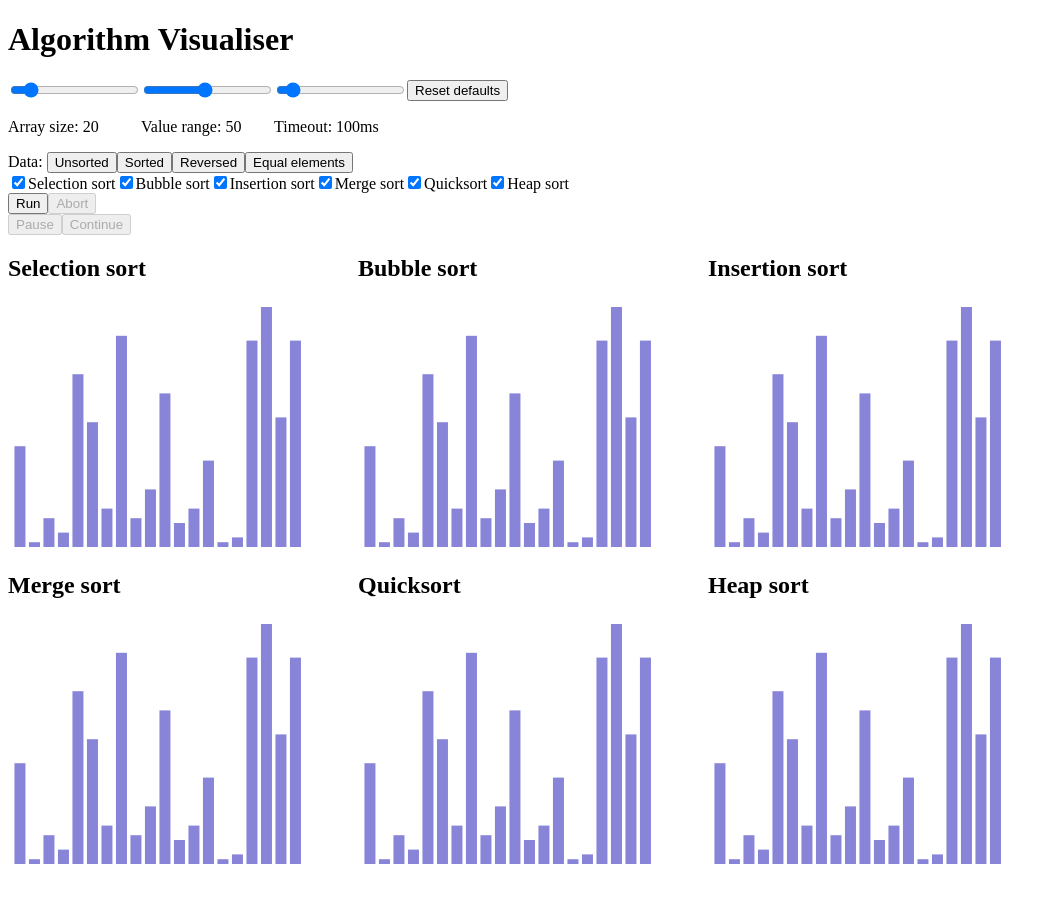
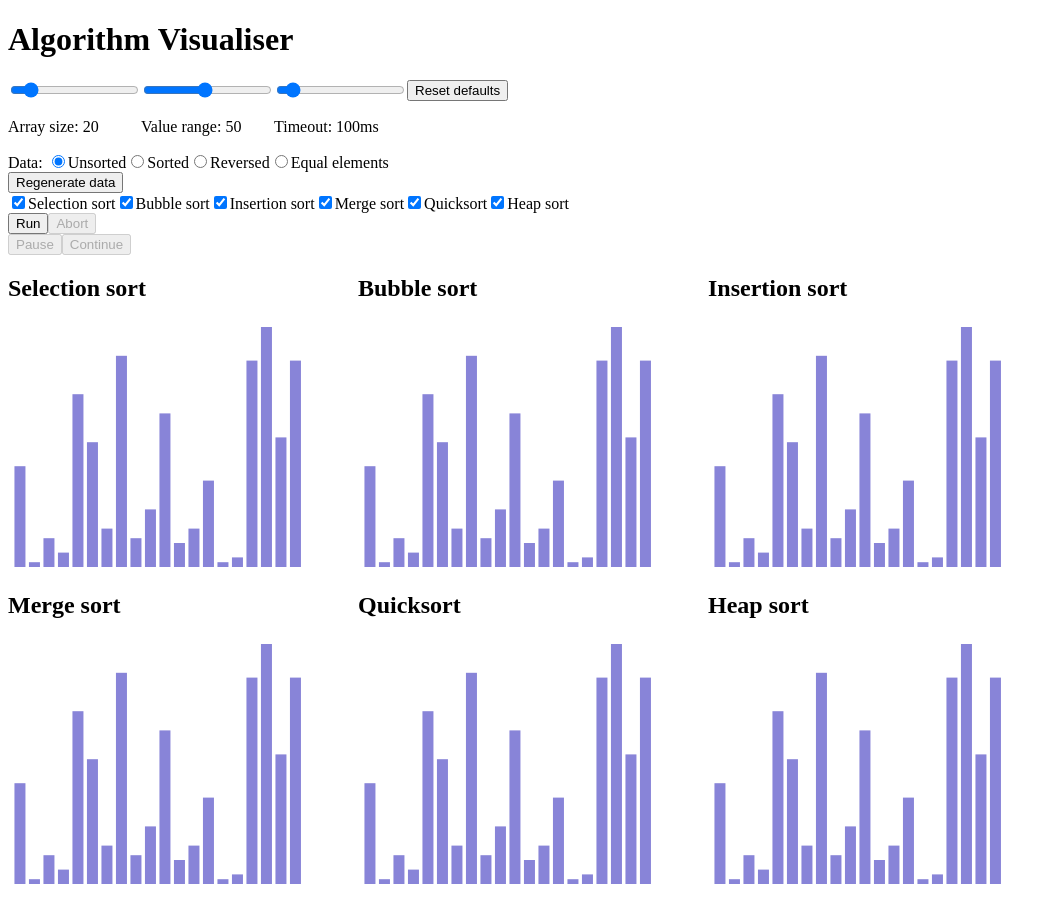
Before and after one commit to zoltan-antal/algorithm-visualiser, a React (Vite) app: page / in a window 1280 px wide. Shown: the whole page, without its empty margins (0-1056 px from the left). Built offline with nearby package versions, Linux system fonts and the light colour scheme.

Commit message:
Change array generation options to radio buttons

```diff
--- a/src/App.tsx
+++ b/src/App.tsx
@@ -11,6 +11,7 @@ import mergeSort from './algorithms/mergeSort.ts';
 import quickSort from './algorithms/quickSort.ts';
 import heapSort from './algorithms/heapSort.ts';
 
+import ArrayOrder from './types/ArrayOrder.ts';
 import AlgorithmStates from './types/AlgorithmStates.ts';
 import AlgorithmSteps from './types/AlgorithmSteps.ts';
 
@@ -54,6 +55,8 @@ function App() {
   const [processing, setProcessing] = useState<boolean>(false);
   const [paused, setPaused] = useState<boolean>(false);
 
+  const [selectedArrayOrder, setSelectedArrayOrder] =
+    useState<ArrayOrder>('unsorted');
   const [selectedAlgorithms, setSelectedAlgorithms] = useState(
     new Set(algorithmNames)
   );
@@ -72,32 +75,54 @@ function App() {
     });
   };
 
+  const generateArrays = (arrayOrder = selectedArrayOrder) => {
+    let array: number[];
+    switch (arrayOrder) {
+      case 'unsorted':
+        array = generateUnsortedArrays();
+        break;
+
+      case 'sorted':
+        array = generateSortedArrays();
+        break;
+
+      case 'reversed':
+        array = generateReversedArrays();
+        break;
+
+      case 'equal':
+        array = generateEqualArrays();
+        break;
+    }
+    updateAlgorithmStates(array);
+  };
+
   const generateUnsortedArrays = () => {
     const array = generateRandomArray(arraySize, 1, maxValue);
-    updateAlgorithmStates(array);
+    return array;
   };
 
   const generateSortedArrays = () => {
     const array = generateRandomArray(arraySize, 1, maxValue);
     array.sort((a, b) => a - b);
-    updateAlgorithmStates(array);
+    return array;
   };
 
   const generateReversedArrays = () => {
     const array = generateRandomArray(arraySize, 1, maxValue);
     array.sort((a, b) => b - a);
-    updateAlgorithmStates(array);
+    return array;
   };
 
   const generateEqualArrays = () => {
     const array = new Array(arraySize).fill(
       Math.floor(Math.random() * (maxValue - 1 + 1)) + 1
     );
-    updateAlgorithmStates(array);
+    return array;
   };
 
   useEffect(() => {
-    generateUnsortedArrays();
+    generateArrays();
     // eslint-disable-next-line react-hooks/exhaustive-deps
   }, [arraySize, maxValue]);
 
@@ -213,19 +238,52 @@ function App() {
       </div>
       <div>
         Data:{' '}
-        <button onClick={generateUnsortedArrays} disabled={processing}>
+        <label>
+          <input
+            type="radio"
+            onChange={() => {
+              setSelectedArrayOrder('unsorted');
+              generateArrays('unsorted');
+            }}
+            checked={selectedArrayOrder === 'unsorted'}
+          />
           Unsorted
-        </button>
-        <button onClick={generateSortedArrays} disabled={processing}>
+        </label>
+        <label>
+          <input
+            type="radio"
+            onChange={() => {
+              setSelectedArrayOrder('sorted');
+              generateArrays('sorted');
+            }}
+            checked={selectedArrayOrder === 'sorted'}
+          />
           Sorted
-        </button>
-        <button onClick={generateReversedArrays} disabled={processing}>
+        </label>
+        <label>
+          <input
+            type="radio"
+            onChange={() => {
+              setSelectedArrayOrder('reversed');
+              generateArrays('reversed');
+            }}
+            checked={selectedArrayOrder === 'reversed'}
+          />
           Reversed
-        </button>
-        <button onClick={generateEqualArrays} disabled={processing}>
+        </label>
+        <label>
+          <input
+            type="radio"
+            onChange={() => {
+              setSelectedArrayOrder('equal');
+              generateArrays('equal');
+            }}
+            checked={selectedArrayOrder === 'equal'}
+          />
           Equal elements
-        </button>
+        </label>
       </div>
+      <button onClick={() => generateArrays()}>Regenerate data</button>
       <div style={{ display: 'flex' }}>
         {algorithmNames.map((algorithmName) => (
           <div key={algorithmName}>
--- /dev/null
+++ b/src/types/ArrayOrder.ts
@@ -0,0 +1,3 @@
+type ArrayOrder = 'unsorted' | 'sorted' | 'reversed' | 'equal';
+
+export default ArrayOrder;
```
